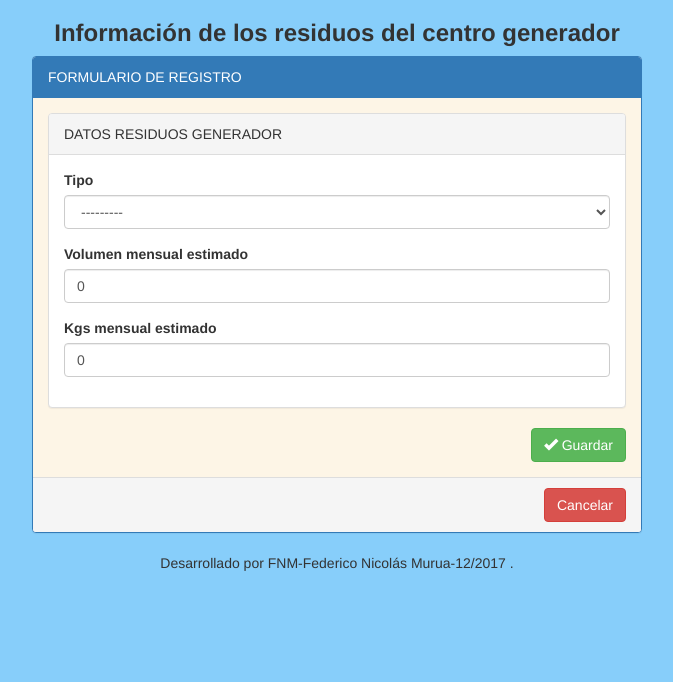
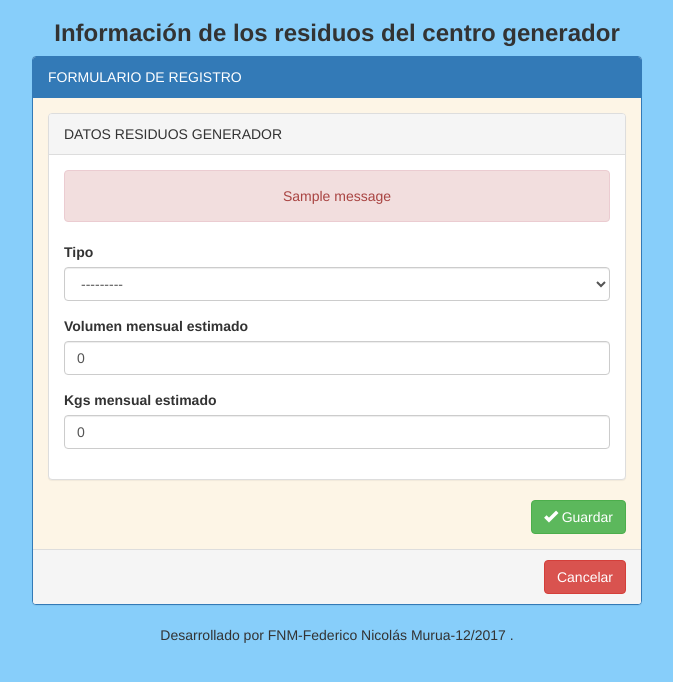
Before and after one commit to feddeMurua/mara_imp, a Django app: page /generadores/alta_residuos/234/ in a window 1280 px wide. Shown: the part 52-734 px from the top of the page, without its empty margins (303-976 px from the left). Run offline with Django 3.2, Linux system fonts and the light colour scheme; a user stored in the database is signed in; tables that the repository leaves empty hold one stand-in row (values such as "Sample post"); one stand-in notice (Sample message) is shown; some libraries are stand-ins or nearby versions; some web fonts are replaced.

Commit message:
fix + estetica + agregado plus

```diff
--- a/modulo_I/forms.py
+++ b/modulo_I/forms.py
@@ -90,6 +90,7 @@ class DatosImpositivosForm(forms.ModelForm):
 class ClienteForm(forms.ModelForm):
     fecha_vinculo = forms.DateField(widget=DateInput(), label="Fecha creación vínculo")
     apoderado = forms.ModelChoiceField(Persona.objects, widget=SelectWithPop)
+    contacto_comercial = forms.ModelChoiceField(Persona.objects, widget=SelectWithPop)
     class Meta:
         model = Cliente
         exclude = ['domicilio_legal', 'fecha','dato_impositivo',]
@@ -129,6 +130,9 @@ GENERADORES
 
 class GeneradorForm(forms.ModelForm):
     fecha_vinculo = forms.DateField(widget=DateInput(), label="Fecha creación vínculo")
+    responsable_residuos = forms.ModelChoiceField(Persona.objects, widget=SelectWithPop)
+    responsable_suplente = forms.ModelChoiceField(Persona.objects, widget=SelectWithPop)
+    responsable_tecnico = forms.ModelChoiceField(Persona.objects, widget=SelectWithPop)
     class Meta:
         model = EstablecimientoGenerador
 
--- a/modulo_I/templates/cliente/cliente_form.html
+++ b/modulo_I/templates/cliente/cliente_form.html
@@ -19,7 +19,6 @@
       <div class="panel-body">
         <label>(*)Apoderado:</label>
         {{cliente_form.apoderado|add_class:"select-2"|attr:"required:"|attr:"data-parsley-error-message:(*)El campo apoderado es obligatorio"}}
-
         <br>
         <label>(*)Contacto Comercial:</label>
         {{cliente_form.contacto_comercial|add_class:"select-2"|attr:"required:"|attr:"data-parsley-error-message:(*)El campo contacto comercial es obligatorio"}}
--- a/modulo_I/templates/establecimiento/residuo_generador/residuo_form.html
+++ b/modulo_I/templates/establecimiento/residuo_generador/residuo_form.html
@@ -12,6 +12,13 @@
     <div class="panel panel-default">
       <div class="panel-heading">DATOS RESIDUOS GENERADOR</div>
       <div class="panel-body">
+        {% if messages %}
+          {% for message in messages %}
+          <div align="center">
+            <div class="alert alert-danger {% if message.tags %} alert-{{ message.tags }}{% endif %}">{{ message|safe }}</div>
+          </div>
+          {% endfor %}
+        {% endif %}
         {% for field in residuo_form.visible_fields %}
           <div class="form-group">
             <label for="{{ field.id_for_label }}">{{ field.label }}</label>
--- a/modulo_I/templates/hojaRuta/hoja_ruta_pdf.html
+++ b/modulo_I/templates/hojaRuta/hoja_ruta_pdf.html
@@ -51,7 +51,8 @@
 {% block content %}
     <div id="content">
         <div class="main">
-          <h1>{{ view.title }}</h1>
+          <h1 style="background-color: lightblue; padding-top:5px;">IMPEESA S.A ambiental</h1>
+          <h2>{{ view.title }}</h2>
             <table class="table">
               <thead>
               <tr>
--- a/modulo_I/templates/persona/partial_persona_alta.html
+++ b/modulo_I/templates/persona/partial_persona_alta.html
@@ -1,6 +1,6 @@
 {% load widget_tweaks %}
 
-<form method="post" action="{% url 'clientes:alta_personas' %}" class="js-alta-persona-form">
+<form method="post" action="{% url 'personas:alta_personas' %}" class="js-alta-persona-form">
   {% csrf_token %}
   <div class="modal-header">
     <button type="button" class="close" data-dismiss="modal" aria-label="Close">
--- a/modulo_I/templates/persona/persona_alta.html
+++ b/modulo_I/templates/persona/persona_alta.html
@@ -8,7 +8,7 @@
 <script>
   $(".js-alta-persona").click(function () {
    $.ajax({
-     url: "{% url 'clientes:alta_personas' %}",
+     url: "{% url 'personas:alta_personas' %}",
      type: 'get',
      dataType: 'json',
      beforeSend: function () {
--- a/modulo_I/views.py
+++ b/modulo_I/views.py
@@ -340,8 +340,11 @@ def alta_residuos(request, nro_inscripcion):
         if residuo_form.is_valid():
             residuo = residuo_form.save(commit=False)
             residuo.establecimiento_generador = EstablecimientoGenerador.objects.get(nro_inscripcion=nro_inscripcion)
-            residuo.save()
-            return redirect('generadores:listado_residuos', nro_inscripcion=nro_inscripcion)
+            try:
+                residuo.save()
+                return redirect('generadores:listado_horarios', nro_inscripcion=nro_inscripcion)
+            except IntegrityError:
+                messages.add_message(request, messages.ERROR, 'Ya existe este tipo de residuo cargado.')
     else:
         residuo_form = ResiduoGeneradorForm
     return render(request, "establecimiento/residuo_generador/residuo_form.html",{'residuo_form':residuo_form,'nro_inscripcion':nro_inscripcion})
```
Also changed, not shown: db.sqlite3, modulo_I/urls_generador.py (line endings or trailing spaces).
